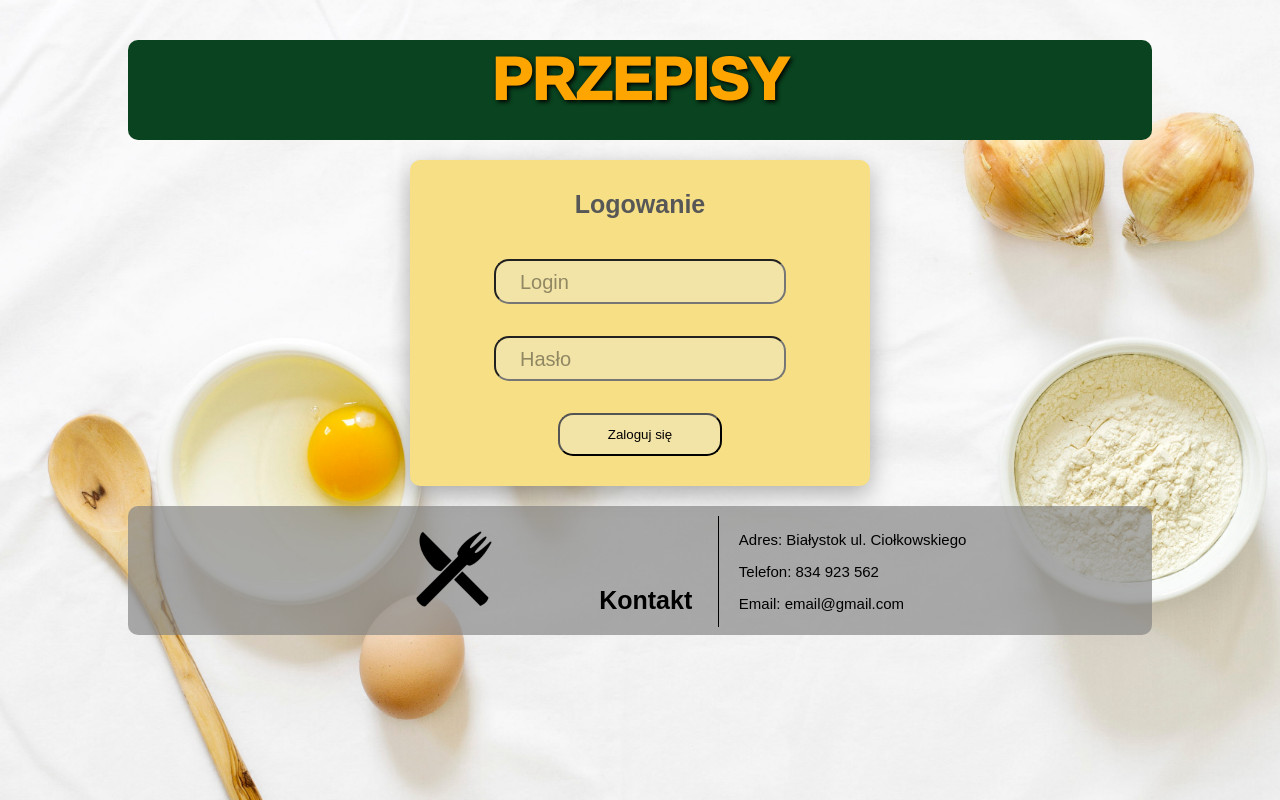
After one commit to MarcinOrl/HTML_Project_Food_Recipes, a PHP site: page /login.html in a window 1280 px wide. The commit adds this page. Run offline with PHP 8.4, Linux system fonts and the light colour scheme.

Commit message:
logowanie

```diff
--- /dev/null
+++ b/login.html
@@ -0,0 +1,46 @@
+<!DOCTYPE html>
+<html lang="en">
+<head>
+    <meta charset="UTF-8">
+    <meta http-equiv="X-UA-Compatible" content="IE=edge">
+    <meta name="viewport" content="width=device-width, initial-scale=1.0">
+    <title>Logowanie</title>
+    <link rel="abortant icon" href="nozwidelec.png">
+    <link rel="stylesheet" href="style.css">
+</head>
+<body>
+    <header>
+        <h1><a href="index.html">PRZEPISY</a></h1>
+    </header>
+
+    <div id="logowanie">
+        <form class="form" autocomplete="off">
+            <div id="log">Logowanie</div>
+            <div class="form_input-container">
+                <input type="text" class="form_input" id="user" placeholder=" "/>
+                <label for="user" class="form_label">Login</label>
+            </div>
+            <div class="form_input-container">
+                <input type="password" class="form_input" id="password" placeholder=" "/>
+                <label for="password" class="form_label">Hasło</label>
+            </div>
+            <button class="form_button">Zaloguj się</button>
+        </form>
+    </div>
+
+    <footer>
+        <div>
+            <img id="logo" src="nozwidelec.png" alt="logo">
+        </div>
+        <div id="kontakt">
+            <b>Kontakt</b>
+        </div>
+        <div id="kontakt2">
+            <p>Adres: Białystok ul. Ciołkowskiego</p>
+            <p>Telefon: 834 923 562</p>
+            <p>Email: email@gmail.com</p>
+        </div>
+
+    </footer>
+</body>
+</html>
--- a/style.css
+++ b/style.css
@@ -1,11 +1,20 @@
 body{
-    background-color: #eeeee4;
+    background-image: url('tlo.jpg');
+    background-size: cover;
+    background-attachment: fixed;
     font-family: Arial;
+    font-size: 20px;
+    width: 80%;
+    margin-left: auto;
+    margin-right: auto;
 }
 
 h1{
     text-align: center;
     font-weight: 1000;
+    font-size: 60px;
+    padding: 5px;
+    text-shadow: 2px 2px 4px black;
 }
 
 h1 a{
@@ -13,34 +22,60 @@ h1 a{
     color: orange;
 }
 
-menu{
-    margin: 0;
-    padding: 0;
+nav ul{
+    text-align: center;
+    list-style-type: none;
+    padding: 0px;
 }
 
-menu li{
-    list-style: none;
+nav li{
     display: inline-block;
-    width: 32%;
+    width: 33%;
+    height: 100%;
 }
 
-menu li a:hover{
-    background-color: yellow;
-    color: red;
+#mid{
+    border-style: none double none double;
 }
 
-menu li a{
+nav li a:hover{
+    color: rgb(185, 0, 0);
+    transform: scale(1.05);
+}
+
+nav li a{
+    text-align: center;
     display: inline-block;
     width: 100%;
+    padding-top: 13px;
+    padding-bottom: 13px;
+    color: black;
+    text-decoration: none;
+    transition: all .2s ease-in-out;
+}
+
+nav input[type=text]{
+    align-self: center;
+    padding: 6px;
+    border: none;
+    background-color: rgb(249, 233, 169);
+    font-size: 20px;
 }
 
 header{
-    background-color: #40f585;
-    height: 50px;
+    background-color: #09431f;
+    height: 100px;
+    margin-bottom: 20px;
+    border-radius: 10px;
 }
 
 nav{
-    background-color: greenyellow;
+    background-color: rgb(246, 223, 133);
+    margin-bottom: 20px;
+    border-radius: 10px;
+    text-align: center;
+    position: sticky;
+	top: 1px;
 }
 
 main{
@@ -49,28 +84,107 @@ main{
 
 main section{
     flex-grow: 2;
+    background-color: rgba(255, 166, 0, 0.773);
+    padding: 30px;
+    border-radius: 10px;
+    font-size: 30px;
 }
 
 main aside{
     flex-grow: 1;
+    background-color: rgb(246, 223, 133);
+    border-radius: 10px;
+    margin-left: 10px;
+    padding: 15px;
 }
 
-section{
-    background-color: orange;
-    padding: 20px;
-}
-
-article{
-    padding: 20px;
-}
-
-aside{
-    background-color: blue;
+main article{
+    padding: 10px 10px 10px 0px;
 }
 
 footer{
-    background-color: grey;
+    background-color: rgba(130, 130, 130, 0.671);
     text-align: center;
-    height: 30px;
     padding-top: 10px;
+    margin-top: 20px;
+    border-radius: 10px;
 }
+
+footer div{
+    display: inline-block;
+    padding-left: 100px;
+    font-size: 15px;
+}
+
+#logo{
+    height: 80px;
+}
+
+#kontakt{
+    font-size: 25px;
+    padding-right: 20px;
+    margin-bottom: 20px;
+}
+
+#kontakt2{
+    text-align: left;
+    padding-left: 20px;
+    border-left: 1px solid;
+}
+
+#logowanie{
+    background-color: rgb(246, 223, 133);
+    padding: 30px;
+    border-radius: 10px;
+    width: 400px;
+    margin-left: auto;
+    margin-right: auto;
+    box-shadow: 0px 8px 24px 0 rgba(0, 0, 0, 0.3);
+}
+
+#logowanie form{
+    text-align: center;
+}
+
+#log{
+    padding-bottom: 40px;
+    color:rgb(87, 87, 87);
+    font-weight: bold;
+    font-size: 25px;
+}
+
+.form_input-container{
+    margin-bottom: 32px;
+    position: relative;
+}
+
+.form_input, .form_button{
+    padding: 12px 24px;
+    border-radius: 15px;
+    background-color: rgb(242, 227, 166);
+}
+
+.form_input{
+    width: 60%;
+    outline: transparent;
+    font-size: 15px;
+}
+
+.form_label{
+    left: 80px;
+    opacity: 0.4;
+    position: absolute;
+    top: 50%;
+    transform: translateY(-50%);
+}
+
+.form_input:focus + .form_label,
+.form_input:not(:placeholder-shown) + .form_label{
+    left: 100%;
+    opacity: 0;
+}
+
+.form_button{
+    cursor: pointer;
+    padding: 12px 48px;
+}
```
Also changed, not shown: 06.html (deleted, +0 -37 lines), index.html (added, +48 -0 lines), nozwidelec.png (added), tlo.jpg (added).
